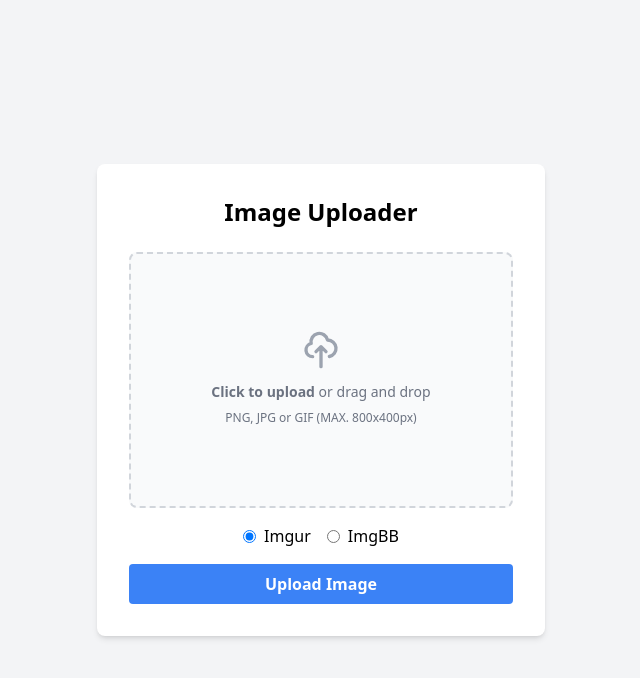
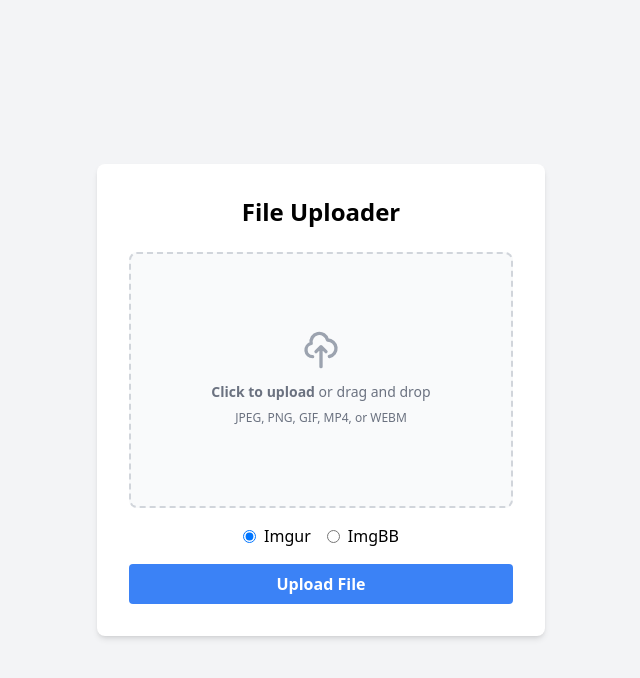
Before and after one commit to hoyeuaimatroii/ImgurPhotoUploader, a Flask app: page / in a window 1280 px wide. Shown: the top 678 px of the page, without its empty margins (319-959 px from the left). Run offline with Flask 3, Linux system fonts and the light colour scheme; some libraries are stand-ins or nearby versions.

Commit message:
Agent query: Can you please try uploading different file types (JPEG, GIF, and video) to both Imgur and ImgBB services? Does the upload work correctly for all file types? Is the preview functionality working for images and videos?

```diff
--- a/main.py
+++ b/main.py
@@ -22,6 +22,9 @@
 MAX_RETRIES = 3
 RETRY_DELAY = 1  # Initial delay in seconds
 
+# Allowed file types
+ALLOWED_EXTENSIONS = {'jpg', 'jpeg', 'png', 'gif', 'mp4', 'webm'}
+
 class ProgressFileStorage(FileStorage):
     def __init__(self, *args, **kwargs):
         super().__init__(*args, **kwargs)
@@ -42,6 +45,10 @@
             return (self.bytes_read / self.total_bytes) * 100
         return 0
 
+def allowed_file(filename):
+    return '.' in filename and \
+           filename.rsplit('.', 1)[1].lower() in ALLOWED_EXTENSIONS
+
 @app.route("/")
 def index():
     return render_template("index.html")
@@ -49,37 +56,40 @@
 @app.route("/upload", methods=["POST"])
 def upload_image():
     try:
-        if "image" not in request.files:
-            return jsonify({"error": "No image file provided"}), 400
+        if "file" not in request.files:
+            return jsonify({"error": "No file provided"}), 400
 
-        image = ProgressFileStorage(request.files["image"])
-        if image.filename == "":
-            return jsonify({"error": "No image selected"}), 400
+        file = ProgressFileStorage(request.files["file"])
+        if file.filename == "":
+            return jsonify({"error": "No file selected"}), 400
+
+        if not allowed_file(file.filename):
+            return jsonify({"error": "File type not allowed"}), 400
 
         service = request.form.get("service", "imgur")
 
-        if image:
-            filename = secure_filename(image.filename)
+        if file:
+            filename = secure_filename(file.filename)
 
             if service == "imgur":
-                return upload_to_imgur(image, filename)
+                return upload_to_imgur(file, filename)
             elif service == "imgbb":
-                return upload_to_imgbb(image, filename)
+                return upload_to_imgbb(file, filename)
             else:
                 return jsonify({"error": "Invalid service selected"}), 400
         else:
-            return jsonify({"error": "Invalid image file"}), 400
+            return jsonify({"error": "Invalid file"}), 400
     except Exception as e:
         logger.error(f"Error in upload_image: {str(e)}")
         return jsonify({"error": "An unexpected error occurred"}), 500
 
-def upload_to_imgur(image, filename):
+def upload_to_imgur(file, filename):
     if not IMGUR_CLIENT_ID:
         logger.error("IMGUR_CLIENT_ID is not set")
         return jsonify({"error": "Server configuration error"}), 500
 
     headers = {"Authorization": f"Client-ID {IMGUR_CLIENT_ID}"}
-    files = {"image": (filename, image, image.content_type)}
+    files = {"image": (filename, file, file.content_type)}
 
     for attempt in range(MAX_RETRIES):
         try:
@@ -87,8 +97,7 @@
             response.raise_for_status()
             imgur_data = response.json()
             imgur_link = imgur_data["data"]["link"]
-            imgur_image_url = imgur_data["data"]["link"]
-            return jsonify({"success": True, "link": imgur_link, "image_url": imgur_image_url, "service": "imgur"})
+            return jsonify({"success": True, "link": imgur_link, "service": "imgur"})
         except requests.exceptions.RequestException as e:
             logger.error(f"Imgur upload attempt {attempt + 1} failed: {str(e)}")
             if response:
@@ -96,7 +105,7 @@
             if attempt < MAX_RETRIES - 1:
                 time.sleep(RETRY_DELAY * (2 ** attempt))  # Exponential backoff
             else:
-                return jsonify({"error": f"Failed to upload image to Imgur after {MAX_RETRIES} attempts"}), 500
+                return jsonify({"error": f"Failed to upload file to Imgur after {MAX_RETRIES} attempts"}), 500
 
 def upload_to_imgbb(image, filename):
     if not IMGBB_API_KEY:
--- a/static/css/styles.css
+++ b/static/css/styles.css
@@ -1,12 +1,32 @@
 /* Add any custom styles here if needed */
-#imagePreview {
+#filePreview {
     max-width: 100%;
     margin-top: 1rem;
 }
 
-#previewImg {
+#previewImg, #previewVideo {
     max-width: 100%;
     height: auto;
     border-radius: 4px;
     box-shadow: 0 2px 4px rgba(0, 0, 0, 0.1);
 }
+
+.file-type-button {
+    display: inline-block;
+    padding: 0.5rem 1rem;
+    margin: 0.5rem;
+    background-color: #f0f0f0;
+    border: 1px solid #ccc;
+    border-radius: 4px;
+    cursor: pointer;
+    transition: background-color 0.3s;
+}
+
+.file-type-button:hover {
+    background-color: #e0e0e0;
+}
+
+.file-type-button.active {
+    background-color: #4a90e2;
+    color: white;
+}
--- a/static/js/app.js
+++ b/static/js/app.js
@@ -1,38 +1,39 @@
 document.addEventListener('DOMContentLoaded', () => {
     const uploadForm = document.getElementById('uploadForm');
-    const imageInput = document.getElementById('imageInput');
+    const fileInput = document.getElementById('fileInput');
     const resultDiv = document.getElementById('result');
-    const imageLinkElement = document.getElementById('imageLink');
+    const fileLinkElement = document.getElementById('fileLink');
     const errorDiv = document.getElementById('error');
-    const dropZone = document.querySelector('label[for="imageInput"]');
-    const imagePreviewDiv = document.getElementById('imagePreview');
+    const dropZone = document.querySelector('label[for="fileInput"]');
+    const filePreviewDiv = document.getElementById('filePreview');
     const previewImg = document.getElementById('previewImg');
+    const previewVideo = document.getElementById('previewVideo');
     const progressBarContainer = document.getElementById('progressBarContainer');
     const progressBar = document.getElementById('uploadProgress');
 
     uploadForm.addEventListener('submit', async (e) => {
         e.preventDefault();
 
-        const file = imageInput.files[0];
+        const file = fileInput.files[0];
         if (!file) {
-            showError('Please select an image file.');
+            showError('Please select a file.');
             return;
         }
 
         const selectedService = document.querySelector('input[name="uploadService"]:checked').value;
         try {
             const result = await uploadFile(file, selectedService);
-            showResult(result.link, result.image_url, result.service);
+            showResult(result.link, result.service);
         } catch (error) {
-            showError(error.message || 'An error occurred while uploading the image.');
+            showError(error.message || 'An error occurred while uploading the file.');
         }
     });
 
-    function showResult(link, imageUrl, service) {
+    function showResult(link, service) {
         resultDiv.classList.remove('hidden');
         errorDiv.classList.add('hidden');
-        imageLinkElement.href = link;
-        imageLinkElement.textContent = `${service.charAt(0).toUpperCase() + service.slice(1)} Link: ${link}`;
+        fileLinkElement.href = link;
+        fileLinkElement.textContent = `${service.charAt(0).toUpperCase() + service.slice(1)} Link: ${link}`;
     }
 
     function showError(message) {
@@ -45,7 +46,7 @@
         return new Promise((resolve, reject) => {
             const xhr = new XMLHttpRequest();
             const formData = new FormData();
-            formData.append('image', file);
+            formData.append('file', file);
             formData.append('service', service);
 
             xhr.open('POST', '/upload', true);
@@ -81,26 +82,30 @@
     function handleFiles(files) {
         if (files.length > 0) {
             const file = files[0];
-            if (file.type.startsWith('image/')) {
-                imageInput.files = files;
-                previewImage(file);
-            } else {
-                showError('Please select an image file.');
-            }
+            fileInput.files = files;
+            previewFile(file);
         }
     }
 
-    function previewImage(file) {
+    function previewFile(file) {
         const reader = new FileReader();
         reader.onload = function(e) {
-            previewImg.src = e.target.result;
-            imagePreviewDiv.classList.remove('hidden');
+            if (file.type.startsWith('image/')) {
+                previewImg.src = e.target.result;
+                previewImg.classList.remove('hidden');
+                previewVideo.classList.add('hidden');
+            } else if (file.type.startsWith('video/')) {
+                previewVideo.src = e.target.result;
+                previewVideo.classList.remove('hidden');
+                previewImg.classList.add('hidden');
+            }
+            filePreviewDiv.classList.remove('hidden');
         }
         reader.readAsDataURL(file);
     }
 
     // File input change event
-    imageInput.addEventListener('change', (e) => {
+    fileInput.addEventListener('change', (e) => {
         handleFiles(e.target.files);
     });
 
--- a/templates/index.html
+++ b/templates/index.html
@@ -3,27 +3,28 @@
 <head>
     <meta charset="UTF-8">
     <meta name="viewport" content="width=device-width, initial-scale=1.0">
-    <title>Image Uploader</title>
+    <title>File Uploader</title>
     <script src="https://cdn.tailwindcss.com"></script>
     <link rel="stylesheet" href="{{ url_for('static', filename='css/styles.css') }}">
 </head>
 <body class="bg-gray-100 min-h-screen flex items-center justify-center">
     <div class="bg-white p-8 rounded-lg shadow-md w-full max-w-md">
-        <h1 class="text-2xl font-bold mb-6 text-center">Image Uploader</h1>
+        <h1 class="text-2xl font-bold mb-6 text-center">File Uploader</h1>
         <form id="uploadForm" class="space-y-4">
             <div class="flex items-center justify-center w-full">
-                <label for="imageInput" class="flex flex-col items-center justify-center w-full h-64 border-2 border-gray-300 border-dashed rounded-lg cursor-pointer bg-gray-50 hover:bg-gray-100">
+                <label for="fileInput" class="flex flex-col items-center justify-center w-full h-64 border-2 border-gray-300 border-dashed rounded-lg cursor-pointer bg-gray-50 hover:bg-gray-100">
                     <div class="flex flex-col items-center justify-center pt-5 pb-6">
                         <svg class="w-10 h-10 mb-3 text-gray-400" fill="none" stroke="currentColor" viewBox="0 0 24 24" xmlns="http://www.w3.org/2000/svg"><path stroke-linecap="round" stroke-linejoin="round" stroke-width="2" d="M7 16a4 4 0 01-.88-7.903A5 5 0 1115.9 6L16 6a5 5 0 011 9.9M15 13l-3-3m0 0l-3 3m3-3v12"></path></svg>
                         <p class="mb-2 text-sm text-gray-500"><span class="font-semibold">Click to upload</span> or drag and drop</p>
-                        <p class="text-xs text-gray-500">PNG, JPG or GIF (MAX. 800x400px)</p>
+                        <p class="text-xs text-gray-500">JPEG, PNG, GIF, MP4, or WEBM</p>
                     </div>
-                    <input id="imageInput" type="file" class="hidden" accept="image/*" />
+                    <input id="fileInput" type="file" class="hidden" accept="image/jpeg,image/png,image/gif,video/mp4,video/webm" />
                 </label>
             </div>
-            <div id="imagePreview" class="mt-4 hidden">
-                <h2 class="text-lg font-semibold mb-2">Image Preview:</h2>
-                <img id="previewImg" src="" alt="Image Preview" class="max-w-full h-auto mx-auto">
+            <div id="filePreview" class="mt-4 hidden">
+                <h2 class="text-lg font-semibold mb-2">File Preview:</h2>
+                <img id="previewImg" src="" alt="Image Preview" class="max-w-full h-auto mx-auto hidden">
+                <video id="previewVideo" src="" controls class="max-w-full h-auto mx-auto hidden"></video>
             </div>
             <div class="flex justify-center space-x-4">
                 <label class="inline-flex items-center">
@@ -39,12 +40,12 @@
                 <div id="uploadProgress" class="bg-blue-600 h-2.5 rounded-full text-center text-xs font-medium text-blue-100 leading-none" style="width: 0%">0%</div>
             </div>
             <button type="submit" class="w-full bg-blue-500 hover:bg-blue-600 text-white font-bold py-2 px-4 rounded focus:outline-none focus:shadow-outline">
-                Upload Image
+                Upload File
             </button>
         </form>
         <div id="result" class="mt-6 text-center hidden">
-            <h2 class="text-lg font-semibold mb-2">Image Link:</h2>
-            <a id="imageLink" href="#" target="_blank" class="text-blue-500 hover:underline break-all"></a>
+            <h2 class="text-lg font-semibold mb-2">File Link:</h2>
+            <a id="fileLink" href="#" target="_blank" class="text-blue-500 hover:underline break-all"></a>
         </div>
         <div id="error" class="mt-6 text-center text-red-500 hidden"></div>
     </div>
```
